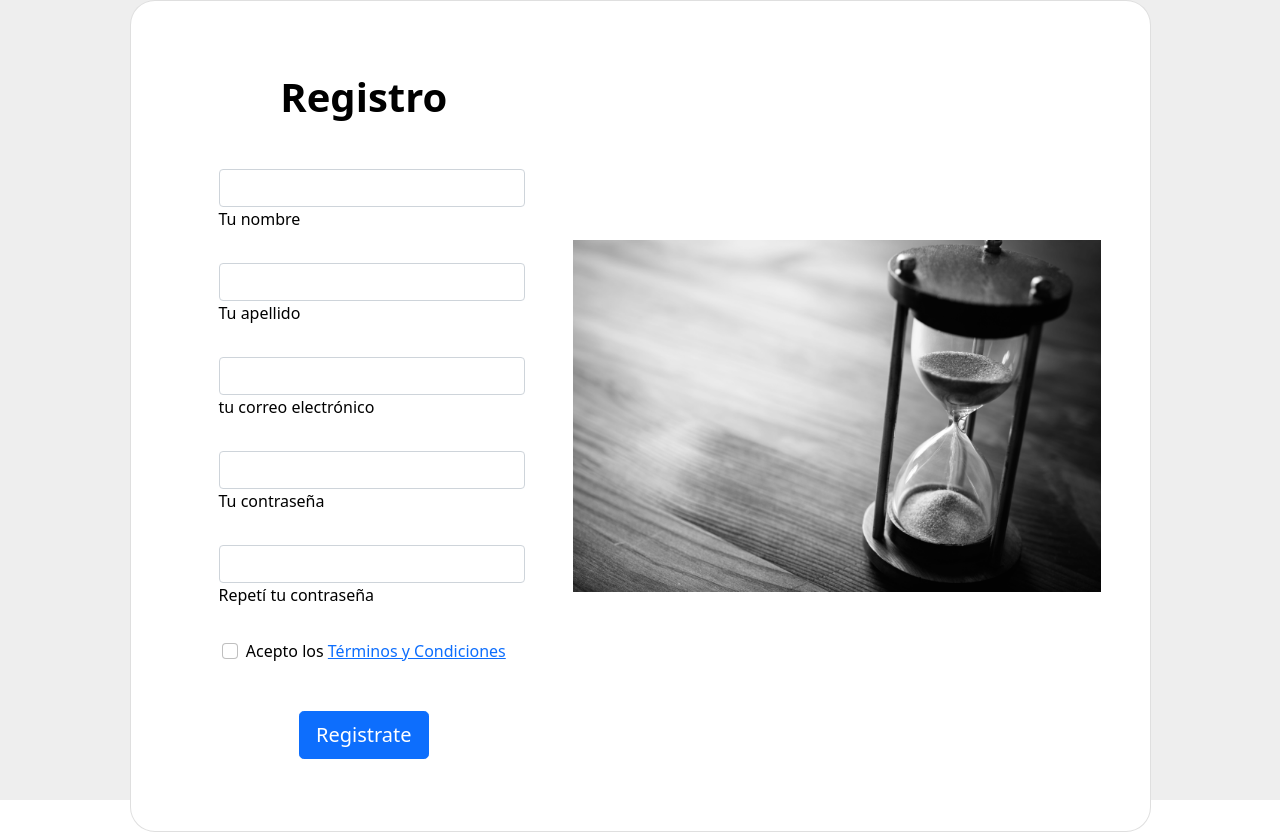
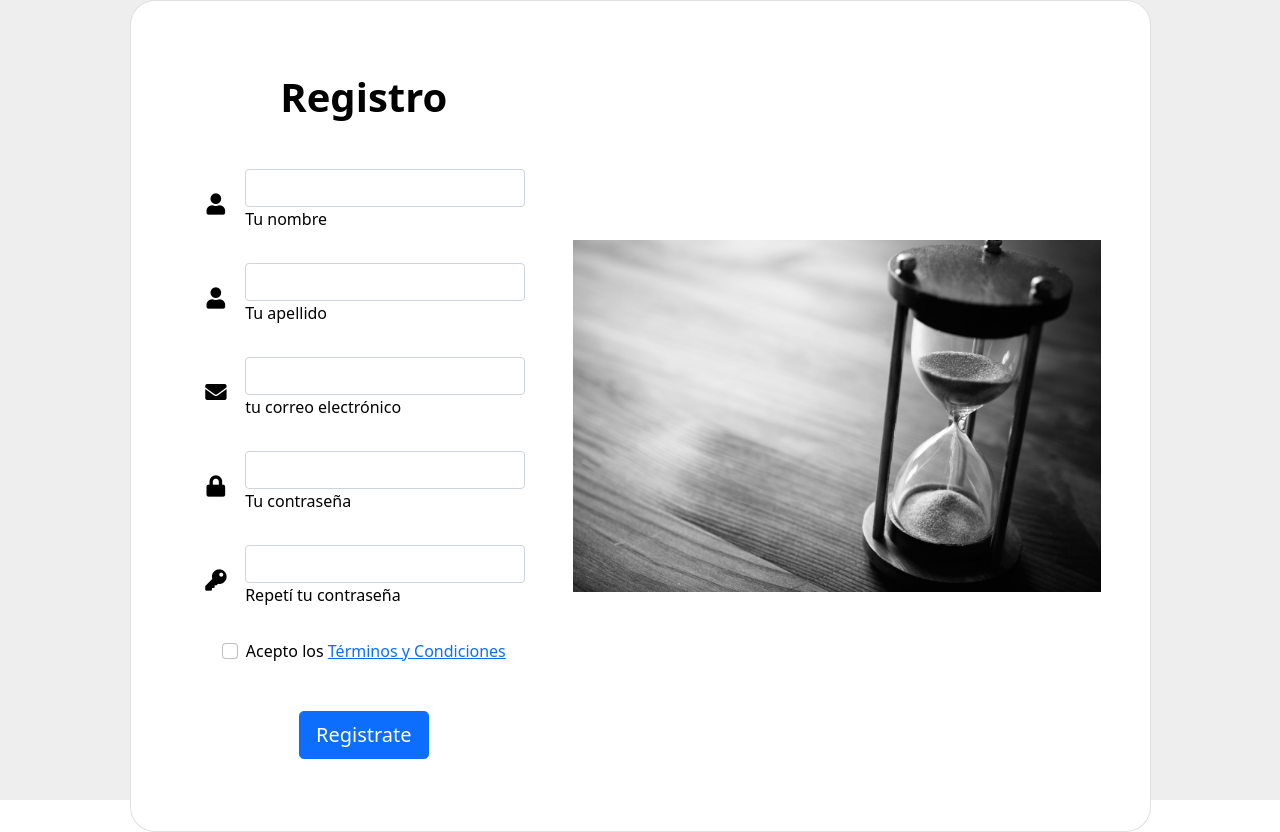
Before and after one commit to Ezerom77/DigitalHouse-G9-Proyecto-Integrador, a Node server app: template views/registro.html in a window 1280 px wide. Run offline with Node 20, Linux system fonts and the light colour scheme; the template is opened without the code that fills it, so the values that code supplies are empty.

Commit message:
cleaning up html

```diff
--- a/views/registro.html
+++ b/views/registro.html
@@ -1,13 +1,28 @@
 <!DOCTYPE html>
 <html lang="en">
 <head>
-    <meta charset="UTF-8">
+  <!-- Required meta tags -->
+  <meta charset="utf-8">
   <meta http-equiv="X-UA-Compatible" content="IE=edge">
-    <meta name="viewport" content="width=device-width, initial-scale=1.0">
+  <meta name="viewport" content="width=device-width, initial-scale=1">
   <title>Registro</title>
+
+  <!-- Bootstrap CSS -->
   <link href="https://cdn.jsdelivr.net/npm/bootstrap@5.1.3/dist/css/bootstrap.min.css" rel="stylesheet" integrity="sha384-1BmE4kWBq78iYhFldvKuhfTAU6auU8tT94WrHftjDbrCEXSU1oBoqyl2QvZ6jIW3" crossorigin="anonymous">
+
+  <!-- Other CSS, fonts, etc. -->
+  <link rel="preconnect" href="https://fonts.googleapis.com">
+  <link rel="preconnect" href="https://fonts.gstatic.com" crossorigin>
+  <link rel="preconnect" href="https://fonts.googleapis.com">
+  <link rel="preconnect" href="https://fonts.gstatic.com" crossorigin>
+  <link href="https://fonts.googleapis.com/css2?family=Roboto:wght@100;400;700&display=swap" rel="stylesheet">
+  <link rel="stylesheet" href="https://use.fontawesome.com/releases/v5.15.4/css/all.css" integrity="sha384-DyZ88mC6Up2uqS4h/KRgHuoeGwBcD4Ng9SiP4dIRy0EXTlnuz47vAwmeGwVChigm" crossorigin="anonymous">
+
+  <!-- Internal CSS -->
   <link href="css/styles.css" rel="stylesheet">
+
 </head>
+
 <body>
   <section class="vh-100" style="background-color: #eee;">
     <div class="container h-100">
```
Lines whose indentation alone changed are shown as unchanged.
